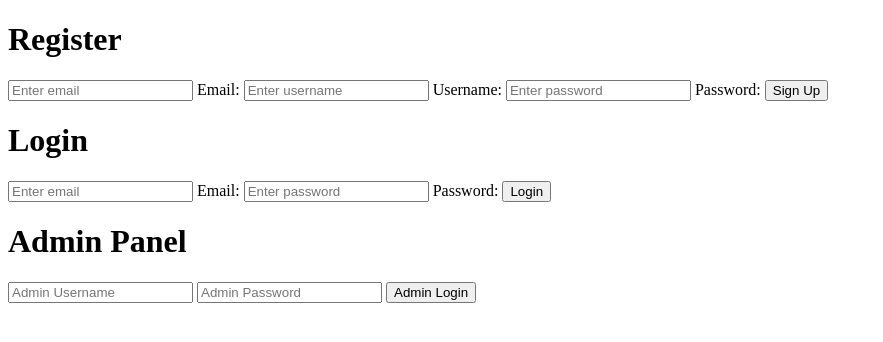
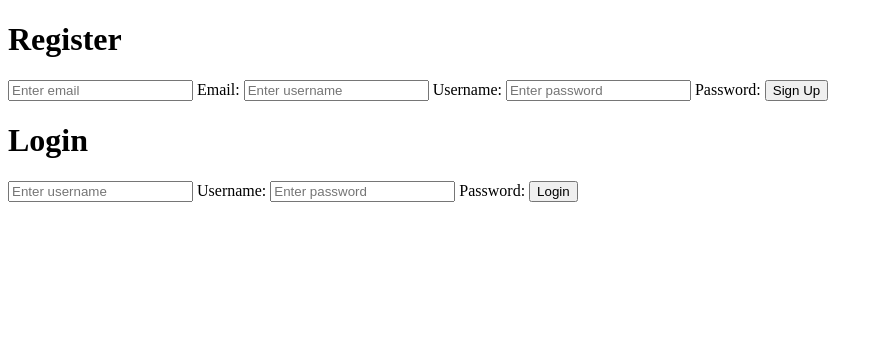
Before and after one commit to swns1/Housing_Allocation_System, a PHP site: page / in a window 1280 px wide. Shown: the top 342 px of the page, without its empty margins (0-883 px from the left). Run offline with PHP 8.4, Linux system fonts and the light colour scheme.

Commit message:
Login Update

```diff
--- a/index.php
+++ b/index.php
@@ -15,23 +15,16 @@
         <label for="username">Username:</label>
         <input type="password" name="password" placeholder="Enter password" required>
         <label for="password">Password:</label>
-        <button type="submit" name= "signUp">Sign Up</button>
+        <button type="submit" name="signUp">Sign Up</button>
     </form>
 
     <form action="register.php" method="post">
         <h1>Login</h1>
-        <input type="text" name="email" placeholder="Enter email" required>
-        <label for="username">Email:</label>
-        <input type="password" name="password" placeholder="Enter password" required>
+        <input type="text" name="username" placeholder="Enter username" required>
+        <label for="username">Username:</label>         <input type="password" name="password" placeholder="Enter password" required>
         <label for="password">Password:</label>
-        <button type="submit" name= "login">Login</button>
+        <button type="submit" name="login">Login</button>
     </form>
 
 </body>
-  <form action="adminhome.php" method="post">
-      <h1>Admin Panel</h1>
-      <input type="text" name="admin_username" placeholder="Admin Username" required>
-      <input type="password" name="admin_password" placeholder="Admin Password" required>
-      <button type="submit" name="admin_login">Admin Login</button>
-  </form>
-  </html>
+</html>    </html>
```
Also changed, not shown: register.php (+15 -12 lines).
